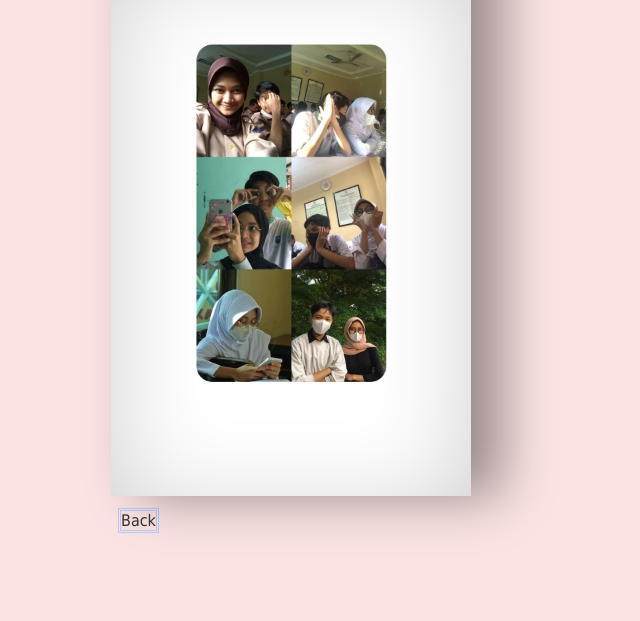
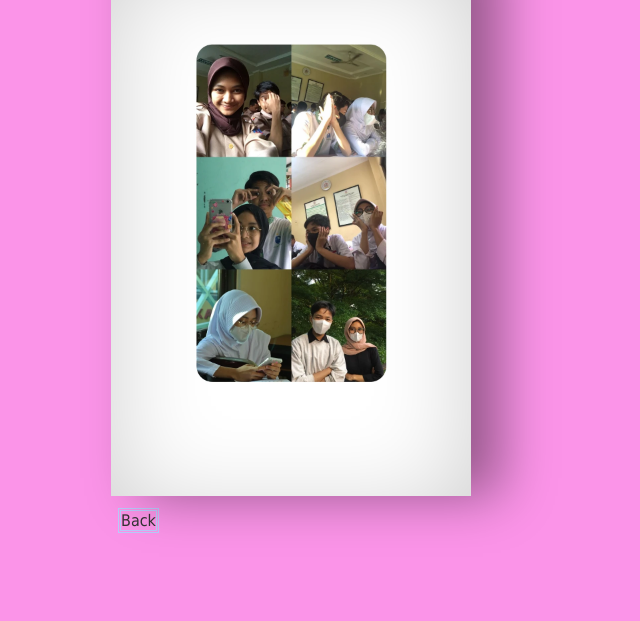
Before and after one commit to Sylviee2/nbl-bdth, a plain HTML site: page card.html in a window 1280 px wide. Shown: the part 179-800 px from the top of the page, without its empty margins (379-1019 px from the left). Drawn offline with Linux system fonts and the light colour scheme.

Commit message:
Update card.css

```diff
--- a/card.css
+++ b/card.css
@@ -3,7 +3,7 @@ body {
     align-items: center;
     justify-content: center;
     min-height: 100vh;
-    background-color:rgb(251, 227, 227);
+    background-color:rgb(251, 148, 232);
     animation: stars 20s linear infinite;
 
   }
```
